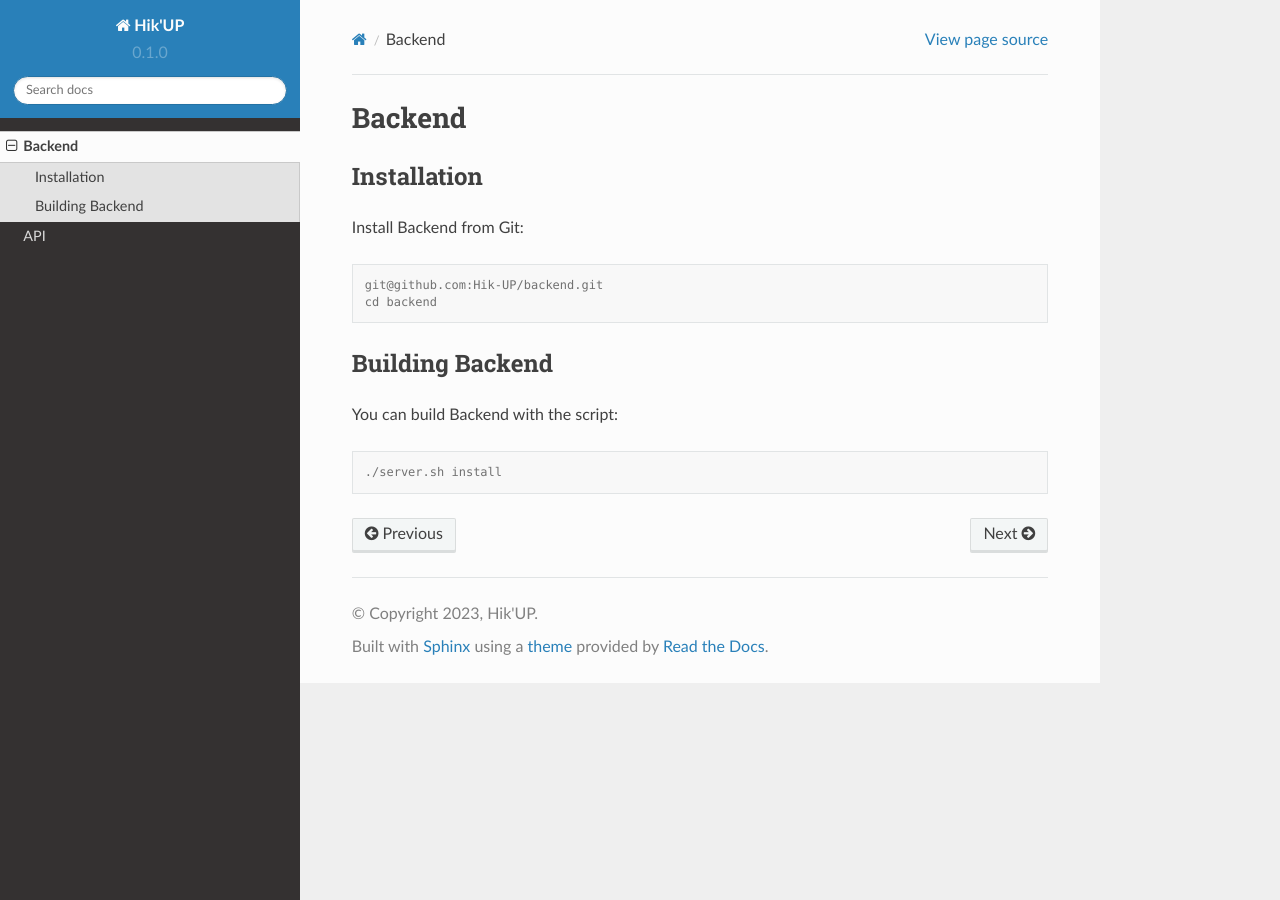
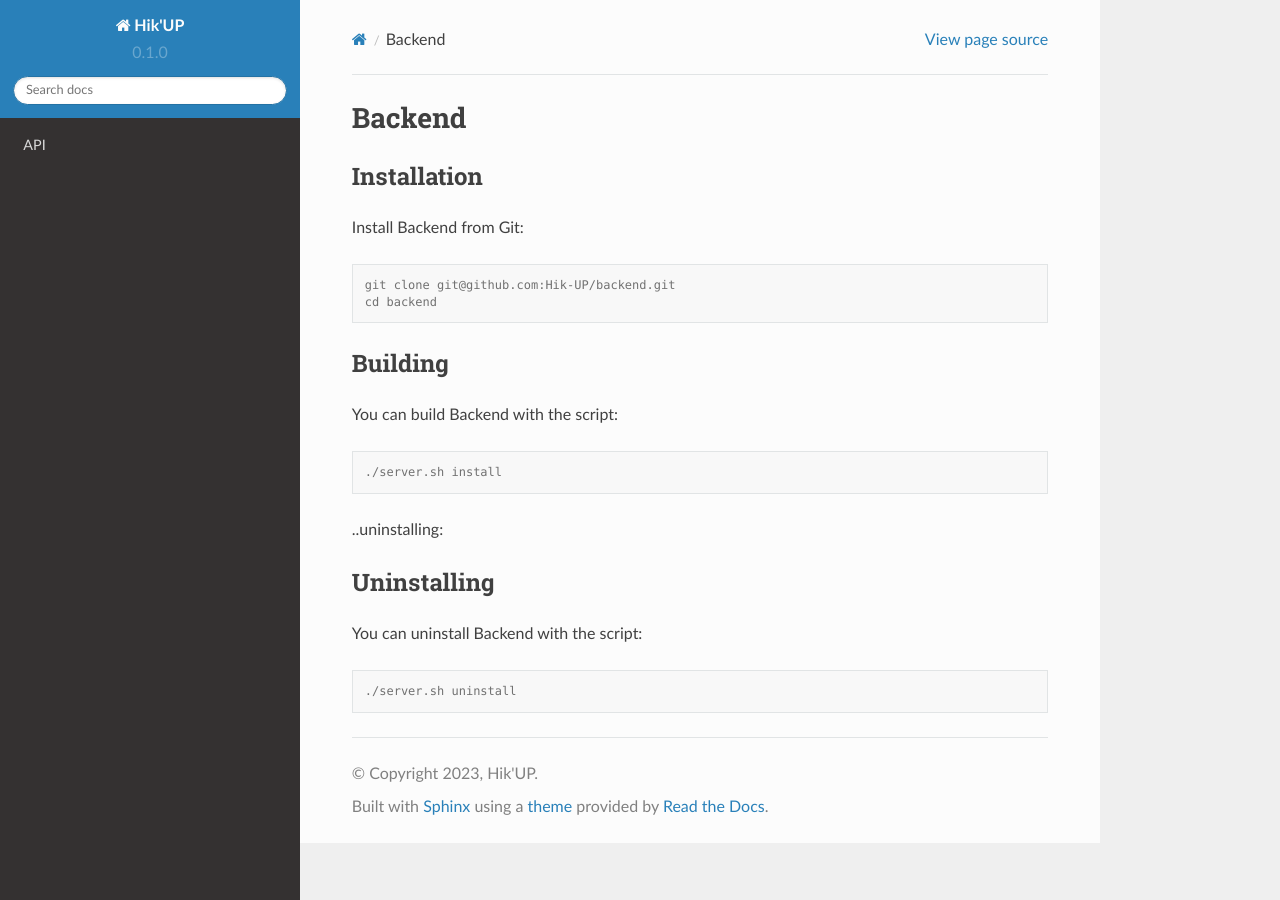
Before and after one commit to Hik-UP/documentation, a Sphinx documentation site: the page built from docs/source/development.rst, in a window 1280 px wide. Built offline with Sphinx 7.4.7 and the Read the Docs theme 2.0.0, drawn with Linux system fonts in a browser that asks for light colours; pages that are not in the unit, such as notebooks, are missing from menus.

Commit message:
Update and rename usage.rst to development.rst

```diff
--- a/docs/source/usage.rst
+++ b/docs/source/development.rst
@@ -10,17 +10,27 @@
 
 .. code-block:: console
 
-   git@github.com:Hik-UP/backend.git
+   git clone git@github.com:Hik-UP/backend.git
    cd backend
 
 .. _building:
 
-Building Backend
+Building
 ------------
-
 
 You can build Backend with the script:
 
 .. code-block:: console
 
    ./server.sh install
+
+..uninstalling:
+
+Uninstalling
+------------
+
+You can uninstall Backend with the script:
+
+.. code-block:: console
+
+   ./server.sh uninstall
```
